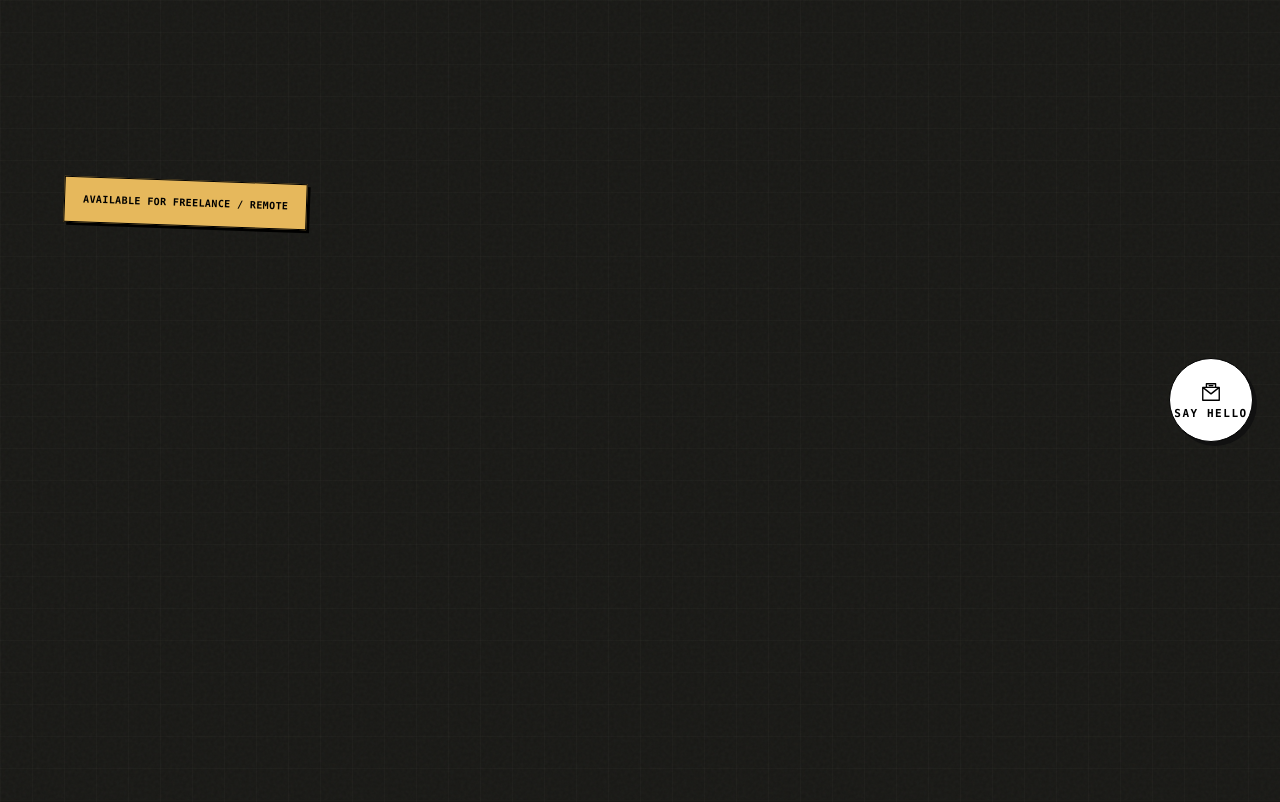
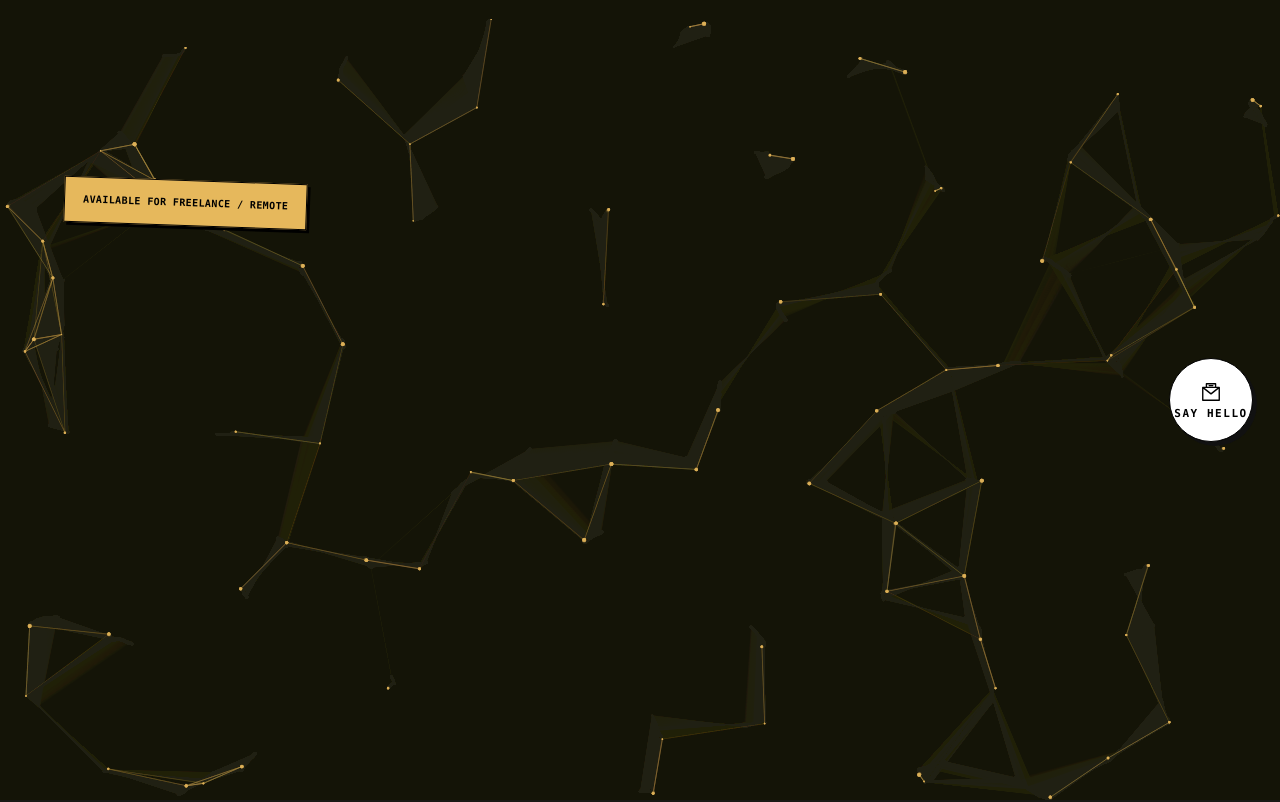
Before and after one commit to Sourcecodee/portfolio, a React (Vite) app: page / in a window 1280 px wide. Shown: the top 802 px of the page. Built offline with nearby package versions, Linux system fonts and the light colour scheme.

Commit message:
final draft

```diff
--- a/src/App.css
+++ b/src/App.css
@@ -22,7 +22,7 @@
   line-height: 1.18;
   letter-spacing: -0.025em;
   margin: 24px 0 0;
-  color: #f0e8d6;
+  color: #dcd4c2;
   transform: rotate(-2deg);
 }
 .hero-name > span { display: block; }
@@ -42,8 +42,7 @@ h2 {
 
 .portfolio-page {
   padding-bottom: calc(100px + env(safe-area-inset-bottom));
-  background-image: linear-gradient(#f0e8d606 1px, transparent 1px), linear-gradient(90deg, #f0e8d606 1px, transparent 1px);
-  background-size: 32px 32px;
+  background-color: var(--bg-dark);
 }
 .portfolio-nav {
   position: fixed;
--- a/src/App.tsx
+++ b/src/App.tsx
@@ -1,4 +1,5 @@
 import { motion } from 'framer-motion';
+import { ParticleBackground } from './components/ParticleBackground';
 import { PortfolioIcon } from './components/PortfolioIcon';
 import { MorphingNav } from './components/MorphingNav';
 import { OrbitalSkills } from './components/OrbitalSkills';
@@ -78,7 +79,8 @@ const containerVariants = {
 
 function App() {
   return (
-    <div className="portfolio-page min-h-screen text-slate-100 relative overflow-hidden">
+    <div className="portfolio-page min-h-screen text-slate-100 relative isolate overflow-hidden">
+      <ParticleBackground />
       <MorphingNav />
 
       {/* Fixed circular Contact — replaces hero buttons */}
@@ -107,7 +109,7 @@ function App() {
           className="max-w-5xl w-full mx-auto flex flex-col items-start"
         >
           <div className="h-6 md:h-8" />
-          <h1 className="hero-name text-white">
+          <h1 className="hero-name">
             <span>Yusuf</span><span>Mshelia<span className="name-dot">.</span></span>
           </h1>
 
--- a/src/components/ParticleBackground.tsx
+++ b/src/components/ParticleBackground.tsx
@@ -44,7 +44,7 @@ export function ParticleBackground() {
 
     const animate = () => {
       // Create trailing effect by not fully clearing
-      ctx.fillStyle = 'rgba(10, 10, 15, 0.08)';
+      ctx.fillStyle = 'rgba(25, 25, 22, 0.08)';
       ctx.fillRect(0, 0, canvas.width, canvas.height);
 
       const mx = mouseRef.current.x;
@@ -80,7 +80,7 @@ export function ParticleBackground() {
         // Draw particle
         ctx.beginPath();
         ctx.arc(p.x, p.y, p.size, 0, Math.PI * 2);
-        ctx.fillStyle = 'rgba(255, 255, 255, 0.6)';
+        ctx.fillStyle = 'rgba(230, 184, 92, 0.6)';
         ctx.fill();
 
         // Draw connections (Connecting and Breaking with density cap)
@@ -99,8 +99,8 @@ export function ParticleBackground() {
             ctx.beginPath();
             ctx.moveTo(p.x, p.y);
             ctx.lineTo(p2.x, p2.y);
-            // Whitish trail look for lines
-            ctx.strokeStyle = `rgba(255, 255, 255, ${opacity})`;
+            // Match the connecting trails to the amber particles
+            ctx.strokeStyle = `rgba(230, 184, 92, ${opacity})`;
             ctx.lineWidth = 0.5;
             ctx.stroke();
           }
@@ -125,7 +125,8 @@ export function ParticleBackground() {
   return (
     <canvas
       ref={canvasRef}
-      className="fixed inset-0 w-full h-full -z-10 bg-[#0a0a0f]"
+      aria-hidden="true"
+      className="fixed inset-0 w-full h-full -z-10 pointer-events-none bg-[#191916]"
     />
   );
 }
```
